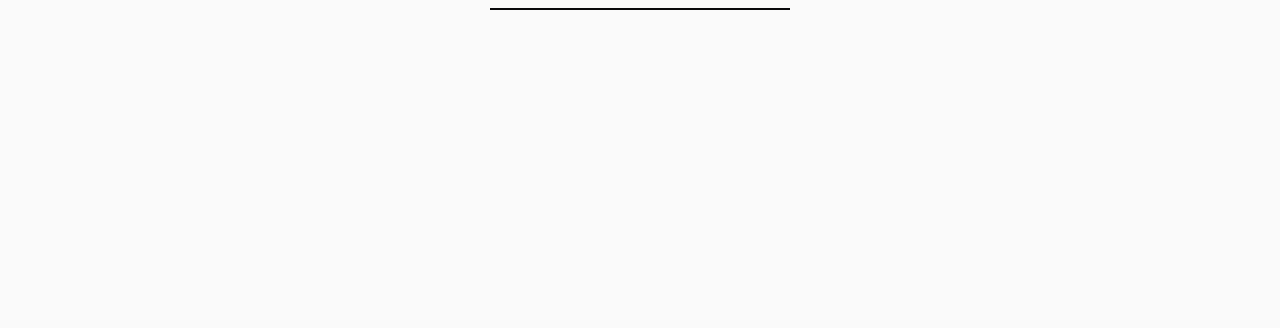
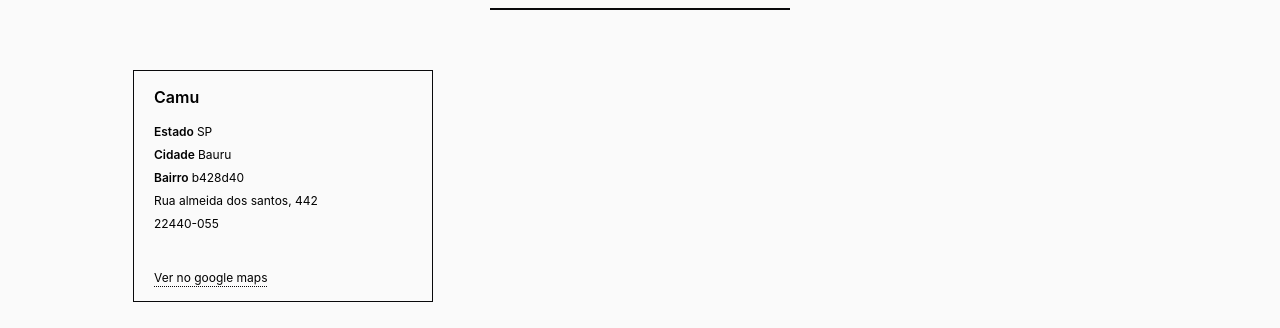
Before and after one commit to GilkleberMedeiros/camu, a React (Vite) app: page / in a window 1280 px wide. Shown: the part 624-952 px from the top of the page. Before the commit the page ends 800 px from the top, so only its background shows below. Built offline with nearby package versions, Linux system fonts and the light colour scheme; a web font is replaced by a local one.

Commit message:
feat: PhysicalAdressCard component added.

```diff
--- a/src/components/components.jsx
+++ b/src/components/components.jsx
@@ -110,12 +110,24 @@ export function SocialMediaIconBtn({ id=Symbol().toString(), iconSrc, iconAlt, i
 
 export function Main()
 {
+  let physicalAdress = {
+    "name": "Camu",
+    "state": "SP",
+    "city": "Bauru",
+    "bairro": "b428d40",
+    "street": "Rua almeida dos santos",
+    "number": "442",
+    "cep": "22440-055",
+    "viewOnMapsUrl": "https://www.google.com/maps?q=-23.541419434132827,-46.62919203153549"
+  };
+
   return (
     <div className="m-0 b-0 p-0">
       <Section title="Sobre" children={<ImageTextCarousel />}/>
       <Section title="Localização">
         <CardsList>
-
+          <PhysicalAdressCard adressInfo={physicalAdress}>
+          </PhysicalAdressCard>
         </CardsList>
       </Section>
     </div>
@@ -374,3 +386,40 @@ export function CardsList({ id="", containerStyles, children })
     </div>
   );
 }
+
+export function PhysicalAdressCard({ adressInfo })
+{
+  return (
+    <div className="w-[18.75rem] min-w-auto flex flex-col px-[1.25rem] py-[0.875rem] gap-[0.875rem]
+      border-main-black border-[1px]">
+      <h4 className="font-semibold text-[16px]">
+        {adressInfo.name}
+      </h4>
+      <div className="flex flex-col gap-[5px] items-start mb-[1.375rem]">
+        <span className="text-[12px]">
+          <span className="font-semibold">Estado </span>{adressInfo.state}
+        </span>
+        <span className="text-[12px]">
+          <span className="font-semibold">Cidade </span>{adressInfo.city}
+        </span>
+        <span className="text-[12px]">
+          <span className="font-semibold">Bairro </span>{adressInfo.bairro}
+        </span>
+        <span className="text-[12px]">{adressInfo.street}, {adressInfo.number}</span>
+        <span className="text-[12px]">
+          {adressInfo.cep}
+        </span>
+      </div>
+      <a
+        className="w-fit text-[12px] underline decoration-dotted decoration-main-black
+        underline-offset-[25%] decoration-[10%] hover:bg-secondary-black hover:text-main-white
+        hover:decoration-main-white"
+        href={adressInfo.viewOnMapsUrl}
+        target="_blank"
+        rel="noopener noreferrer"
+      >
+        Ver no google maps
+      </a>
+    </div>
+  );
+}
```
